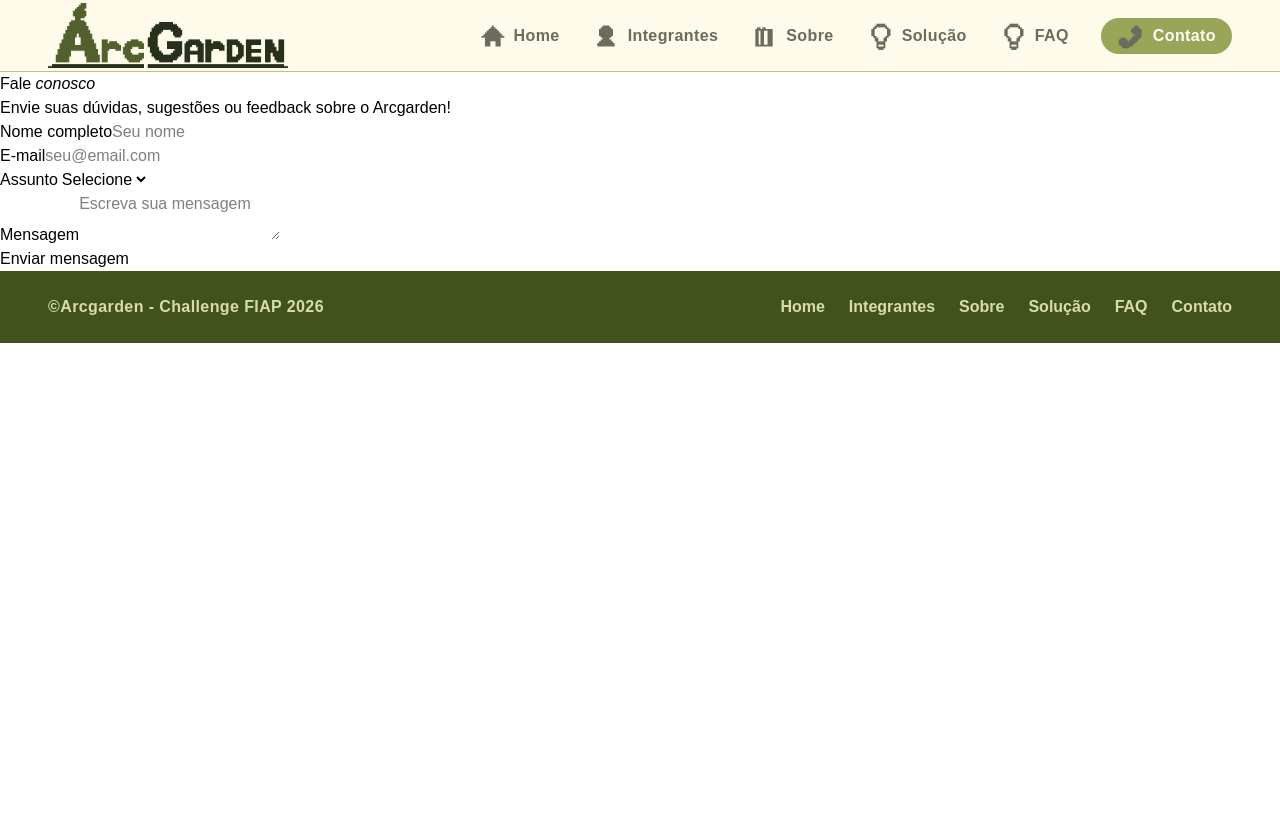
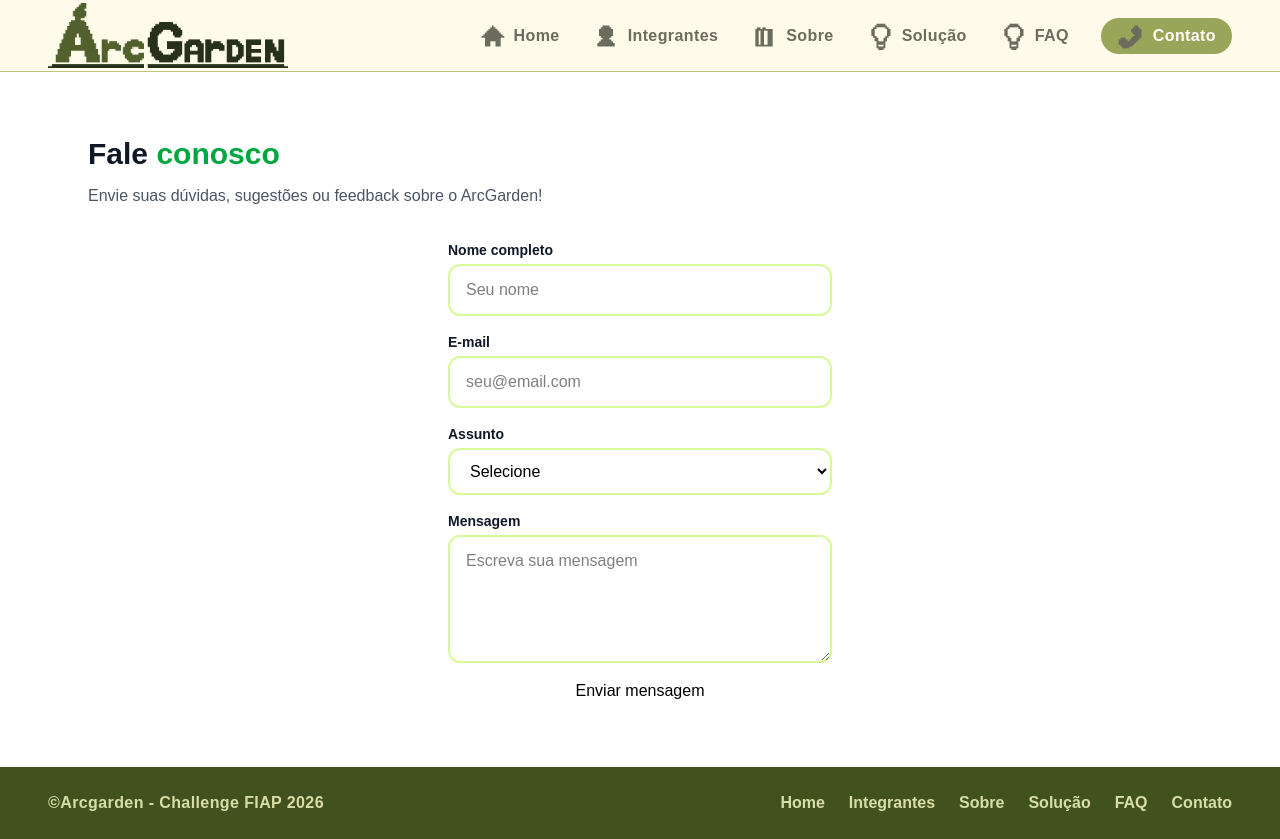
Before and after one commit to HayanoIche/ArcGarden-FrontEnd, a React (Vite) app: page /contato in a window 1280 px wide. Before the commit the page ends 800 px from the top, so only its background shows below. Built offline with nearby package versions, Linux system fonts and the light colour scheme.

Commit message:
feat: formulário de contato estilizado

```diff
--- a/src/pages/Contato.tsx
+++ b/src/pages/Contato.tsx
@@ -1,38 +1,52 @@
 function Contato() {
   return (
-    <main>
-      <section>
+    <main className="bg-white">
+      <section className="mx-auto w-full max-w-6xl px-6 py-16">
         <div>
-          <h2>
-            Fale <em>conosco</em>
+          <h2 className="mb-3 text-3xl font-bold text-gray-900">
+            Fale <em className="text-green-600 not-italic">conosco</em>
           </h2>
 
-          <p>
-            Envie suas dúvidas, sugestões ou feedback sobre o Arcgarden!
+          <p className="mb-8 text-gray-600">
+            Envie suas dúvidas, sugestões ou feedback sobre o ArcGarden!
           </p>
 
-          <form>
-            <div>
-              <label>Nome completo</label>
+          <form className="mx-auto flex w-full max-w-sm flex-col gap-4">
+            <div className="flex flex-col gap-1">
+              <label className="text-sm font-semibold text-gray-900">
+                Nome completo
+              </label>
+
               <input
+                className="rounded-xl border-2 border-lime-200 px-4 py-3 outline-none focus:border-lime-500"
                 type="text"
                 placeholder="Seu nome"
                 required
               />
             </div>
 
-            <div>
-              <label>E-mail</label>
+            <div className="flex flex-col gap-1">
+              <label className="text-sm font-semibold text-gray-900">
+                E-mail
+              </label>
+
               <input
+                className="rounded-xl border-2 border-lime-200 px-4 py-3 outline-none focus:border-lime-500"
                 type="email"
                 placeholder="seu@email.com"
                 required
               />
             </div>
 
-            <div>
-              <label>Assunto</label>
-              <select required>
+            <div className="flex flex-col gap-1">
+              <label className="text-sm font-semibold text-gray-900">
+                Assunto
+              </label>
+
+              <select
+                className="rounded-xl border-2 border-lime-200 px-4 py-3 outline-none focus:border-lime-500"
+                required
+              >
                 <option value="">Selecione</option>
                 <option>Dúvida</option>
                 <option>Sugestão</option>
@@ -40,9 +54,13 @@ function Contato() {
               </select>
             </div>
 
-            <div>
-              <label>Mensagem</label>
+            <div className="flex flex-col gap-1">
+              <label className="text-sm font-semibold text-gray-900">
+                Mensagem
+              </label>
+
               <textarea
+                className="min-h-32 resize-y rounded-xl border-2 border-lime-200 px-4 py-3 outline-none focus:border-lime-500"
                 placeholder="Escreva sua mensagem"
                 required
               />
```
